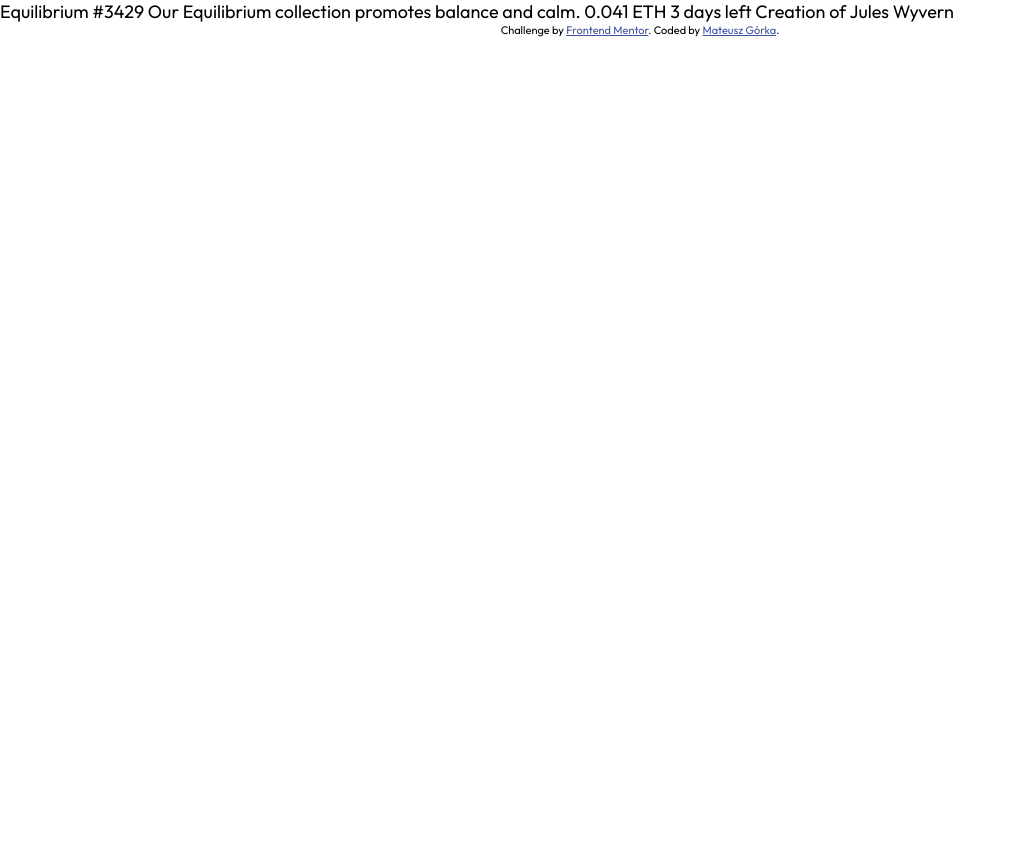
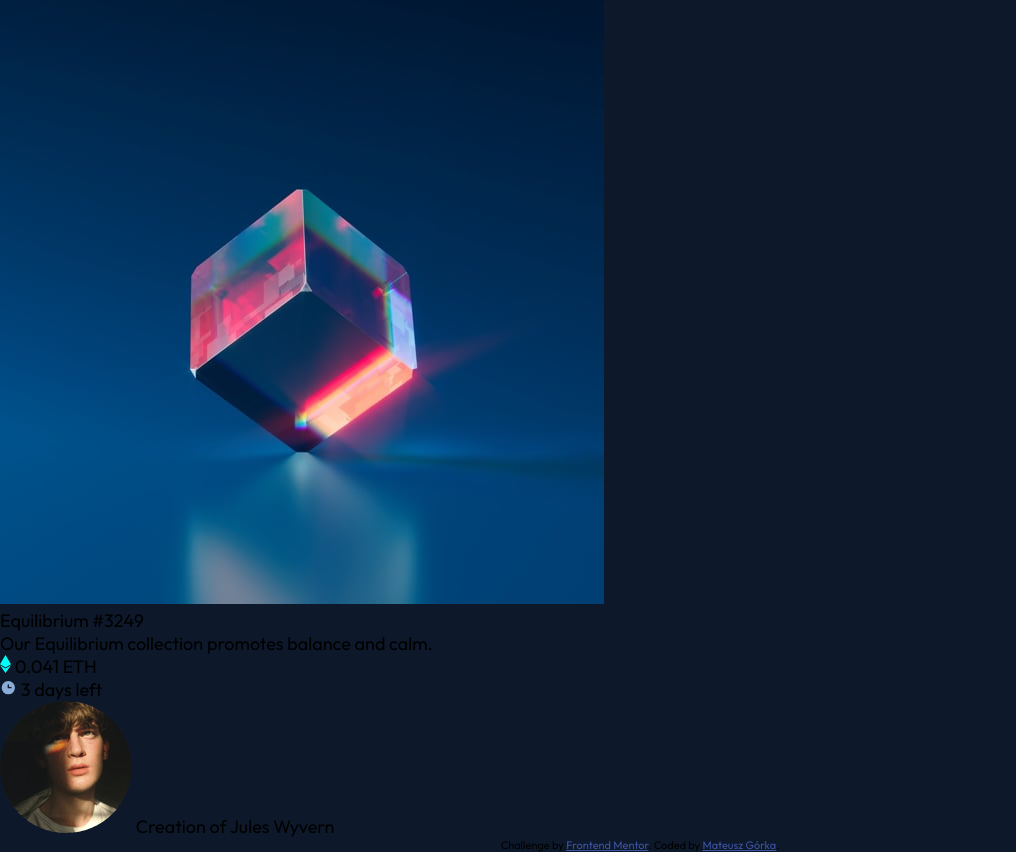
Before and after one commit to Gorkish/nft-card-component, a website: page index.html in a window 1280 px wide. Shown: the whole page, without its empty margins (0-1016 px from the left). Before the commit the page ends 800 px from the top, so only its background shows below. Drawn offline with Linux system fonts and the light colour scheme.

Commit message:
HTML markup added

```diff
--- a/index.html
+++ b/index.html
@@ -28,8 +28,45 @@
     </style>
   </head>
   <body>
-    Equilibrium #3429 Our Equilibrium collection promotes balance and calm.
-    0.041 ETH 3 days left Creation of Jules Wyvern
+    <div class="card-container">
+      <div class="card">
+        <div class="card-image">
+          <img src="./images/image-equilibrium.jpg" alt="Card Image" />
+        </div>
+        <div class="card-content">
+          <div class="card-title">Equilibrium #3249</div>
+          <div class="card-text">
+            Our Equilibrium collection promotes balance and calm.
+          </div>
+          <div class="card-icons">
+            <svg width="11" height="18" xmlns="http://www.w3.org/2000/svg">
+              <path
+                d="M11 10.216 5.5 18 0 10.216l5.5 3.263 5.5-3.262ZM5.5 0l5.496 9.169L5.5 12.43 0 9.17 5.5 0Z"
+                fill="#00FFF8"
+              />
+            </svg>
+            0.041 ETH
+            <div class="duration">
+              <svg width="17" height="17" xmlns="http://www.w3.org/2000/svg">
+                <path
+                  d="M8.305 2.007a6.667 6.667 0 1 0 0 13.334 6.667 6.667 0 0 0 0-13.334Zm2.667 7.334H8.305a.667.667 0 0 1-.667-.667V6.007a.667.667 0 0 1 1.334 0v2h2a.667.667 0 0 1 0 1.334Z"
+                  fill="#8BACD9"
+                />
+              </svg>
+              3 days left
+            </div>
+          </div>
+          <div class="card-creator">
+            <img
+              src="./images/image-avatar.png"
+              alt="Card Creator Avatar"
+              class="card-avatar"
+            />
+            Creation of <span class="text-white">Jules Wyvern</span>
+          </div>
+        </div>
+      </div>
+    </div>
 
     <div class="attribution">
       Challenge by
--- a/src/scss/_base.scss
+++ b/src/scss/_base.scss
@@ -8,9 +8,21 @@
   box-sizing: border-box;
 }
 
+// Colors
+$soft-blue: hsl(215, 51%, 70%);
+$cyan: hsl(178, 100%, 50%);
+$dark-blue-main: hsl(217, 54%, 11%);
+$dark-blue-card: hsl(216, 50%, 16%);
+$dark-blue-line: hsl(215, 32%, 27%);
+$white: hsl(0, 0%, 100%);
+
 $font-size: 18px;
 
 html {
   font-size: $font-size;
   font-family: 'Outfit', sans-serif;
 }
+
+body {
+  background-color: $dark-blue-main;
+}
--- a/src/scss/main.scss
+++ b/src/scss/main.scss
@@ -1 +1,2 @@
 @use './base';
+@use './utilities';
```
Also changed, not shown: css/style.css, src/scss/_utilities.scss (added).
